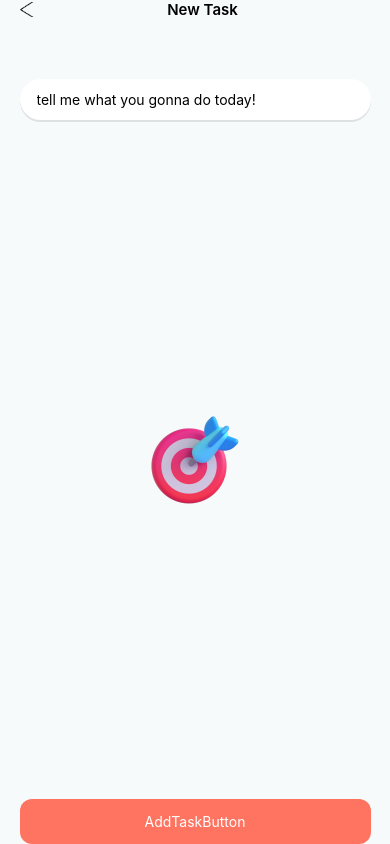
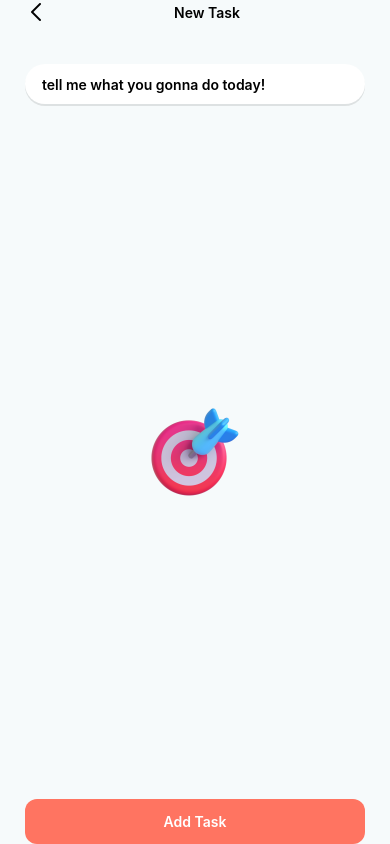
Before and after one commit to crucial-sub/odot, a React Native app: screen /NewTask in a window 390 px wide. Built offline with nearby package versions, Linux system fonts and the light colour scheme.

Commit message:
NewTask 스크린 스타일 수정

```diff
--- a/src/components/NewTask/AddTaskButton.tsx
+++ b/src/components/NewTask/AddTaskButton.tsx
@@ -22,7 +22,7 @@ const AddTaskButton = () => {
   };
   return (
     <TouchableOpacity onPress={handleAddTask} style={styles.addTaskButton}>
-      <Text style={styles.text}>AddTaskButton</Text>
+      <Text style={styles.text}>Add Task</Text>
     </TouchableOpacity>
   );
 };
@@ -39,6 +39,7 @@ const styles = StyleSheet.create({
     borderRadius: 12,
   },
   text: {
-    color: '#ffffff',
+    color: '#FFFFFF',
+    fontWeight: '600',
   },
 });
--- a/src/components/NewTask/NewTaskInput.tsx
+++ b/src/components/NewTask/NewTaskInput.tsx
@@ -10,9 +10,9 @@ const NewTaskInput = () => {
   };
 
   return (
-    <View style={styles.toDoInputWrapper}>
+    <View style={styles.taskInputWrapper}>
       <TextInput
-        style={styles.todoInput}
+        style={styles.taskInput}
         value={newTask}
         onChangeText={handleChangeValue}
         placeholder="tell me what you gonna do today!"
@@ -22,9 +22,10 @@ const NewTaskInput = () => {
 };
 
 const styles = StyleSheet.create({
-  toDoInputWrapper: {width: '100%'},
-  todoInput: {
+  taskInputWrapper: {width: '100%'},
+  taskInput: {
     borderRadius: 50,
+    height: 40,
     backgroundColor: '#ffffff',
     shadowColor: '#0000000D',
     shadowOffset: {
@@ -33,8 +34,8 @@ const styles = StyleSheet.create({
     },
     shadowOpacity: 2,
     shadowRadius: 0,
-    paddingVertical: 12,
     paddingHorizontal: 17,
+    fontWeight: '600',
   },
   addTaskButton: {
     flex: 1,
--- a/src/components/StackHeader.tsx
+++ b/src/components/StackHeader.tsx
@@ -13,7 +13,7 @@ const StackHeader = ({title}: {title: string}) => {
   return (
     <View style={styles.header}>
       <TouchableOpacity onPress={handleGoBack}>
-        <Image source={ImageAssets.backImage} style={styles.backImage} />
+        <Image source={ImageAssets.backImage} style={styles.backButton} />
       </TouchableOpacity>
       <Text style={styles.headerText}>{title}</Text>
       <View></View>
@@ -23,24 +23,18 @@ const StackHeader = ({title}: {title: string}) => {
 
 const styles = StyleSheet.create({
   header: {
-    width: '90%',
+    width: '100%',
+    paddingHorizontal: 25,
     flexDirection: 'row',
     justifyContent: 'space-between',
     alignItems: 'center',
-    marginBottom: 20,
   },
   backButton: {
     width: 24,
     height: 24,
-    backgroundColor: 'red',
   },
   headerText: {
-    fontSize: 15,
     fontWeight: '600',
-  },
-  backImage: {
-    width: 15,
-    height: 15,
   },
 });
 
--- a/src/screens/NewTaskScreen.tsx
+++ b/src/screens/NewTaskScreen.tsx
@@ -29,7 +29,8 @@ const styles = StyleSheet.create({
   },
   wrapper: {
     flex: 1,
-    width: '90%',
+    width: '100%',
+    paddingHorizontal: 25,
     alignItems: 'center',
     justifyContent: 'space-between',
   },
```
Also changed, not shown: src/assets/images/back.png.
